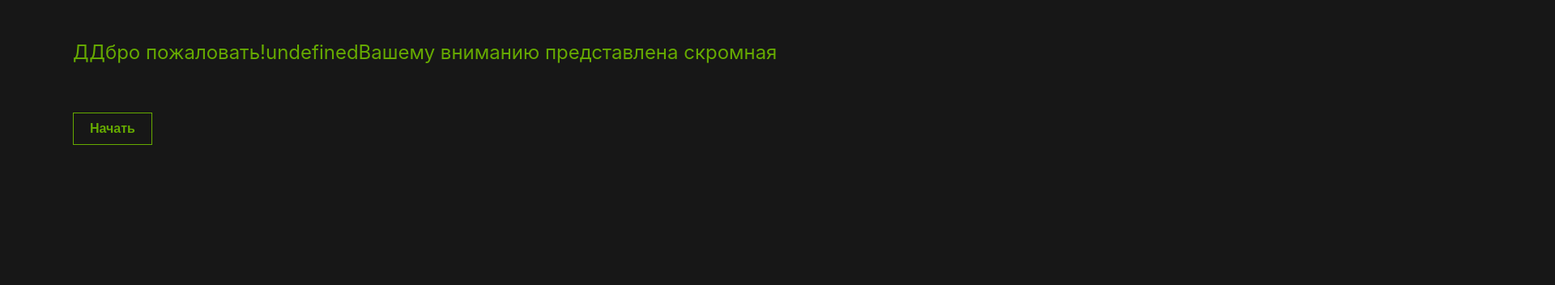
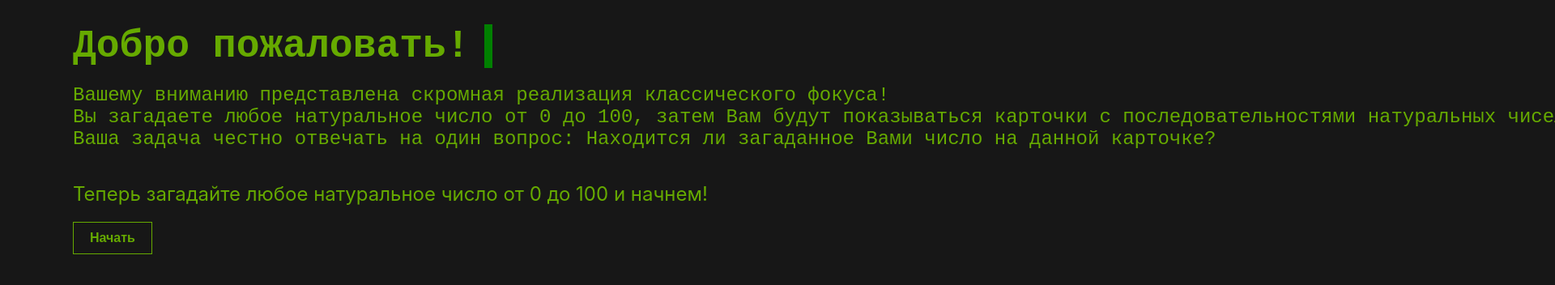
Before and after one commit to elijahmylcev/ClaudeShannon, a React (Create React App) app: page / in a window 1280 px wide. Shown: the top 352 px of the page at 81% size, 1920 px wide, since content can reach past the window. Built offline with nearby package versions, Linux system fonts and the light colour scheme.

Commit message:
animation practice

```diff
--- a/src/components/Start/Start.jsx
+++ b/src/components/Start/Start.jsx
@@ -1,37 +1,12 @@
-import React, { useEffect, useState } from 'react';
+import React from 'react';
 import './start.scss';
 
 function Start({ onStart }) {
-  const text = [
-    'Добро пожаловать!',
-    'Вашему вниманию представлена скромная реализация классического фокуса!',
-    'Вы загадаете любое натуральное число от 0 до 100, затем Вам будут показываться карточки с последовательностями натуральных чисел(для удобства числа будут расположены в порядке возрастания слева направо).',
-    'Ваша задача честно отвечать на один вопрос: Находится ли загаданное Вами число на данной карточке?',
-    'Теперь загадайте любое натуральное число от 0 до 100 и начнем!',
-  ];
-
-  const [line, setLine] = useState(0);
-  const [count, setCount] = useState(0);
-  const [out, setOut] = useState('');
-
-  useEffect(() => {
-    const interval = setTimeout(() => {
-      setOut((prevState) => (prevState + text[line][count]));
-      setCount((prevState) => (prevState + 1));
-      if (count === text[line].length) {
-        setCount(0);
-        setLine((prevState) => (prevState + 1));
-        if (line === text.length) {
-          clearTimeout(interval);
-        }
-      }
-    }, 100);
-  });
   return (
     <div className="start">
-      {/* <h1>Добро пожаловать!</h1> */}
+      <h1>Добро пожаловать!</h1>
       <div className="description">
-        {/* Вашему вниманию представлена скромная реализация классического фокуса!
+        Вашему вниманию представлена скромная реализация классического фокуса!
         {' '}
         <br />
         Вы загадаете любое натуральное число от 0 до 100,
@@ -40,12 +15,13 @@ function Start({ onStart }) {
         {' '}
         <br />
         Ваша задача честно отвечать на один вопрос:
-        Находится ли загаданное Вами число на данной карточке? */}
-        {out}
+        Находится ли загаданное Вами число на данной карточке?
       </div>
 
-      {/* <div className="query">Теперь загадайте любое
-       натуральное число от 0 до 100 и начнем!</div> */}
+      <div className="query">
+        Теперь загадайте любое
+        натуральное число от 0 до 100 и начнем!
+      </div>
 
       <button
         className="start-btn"
--- a/src/components/Start/start.scss
+++ b/src/components/Start/start.scss
@@ -1,9 +1,19 @@
 .start {
   max-width: 1100px;
   margin: 0 auto;
+  h1 {
+    font-family: monospace;
+    white-space: nowrap;
+    border-right: 10px solid green;
+    width: 18ch;
+  }
   .description {
     margin-top: 20px;
     margin-bottom: 40px;
+    font-family: monospace;
+    white-space: nowrap;
+    // border-right: 10px solid green;
+
   }
   &-btn {
     margin-top: 20px;
```
